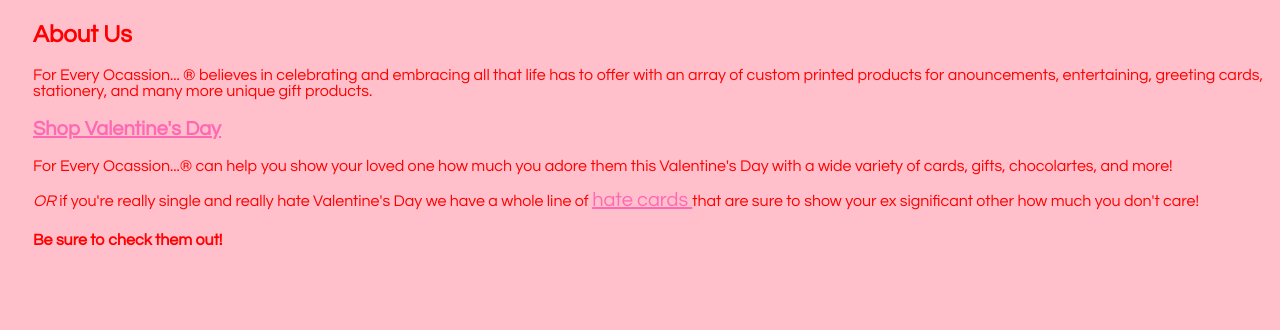
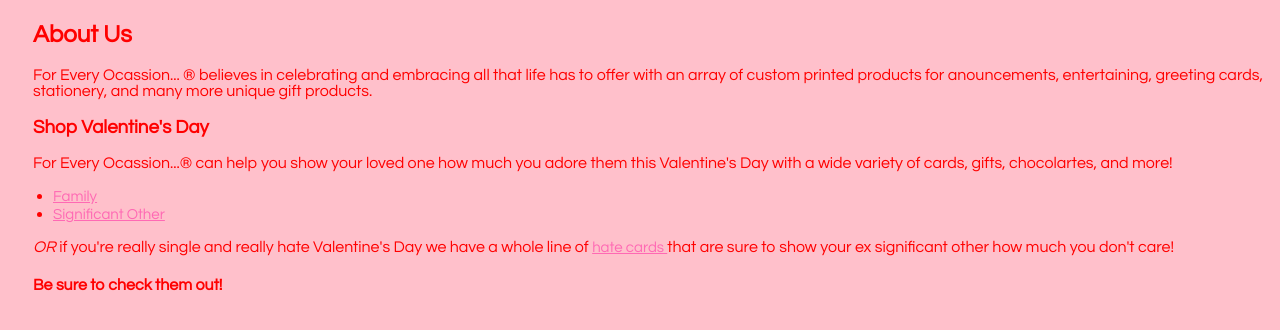
Before and after one commit to Mhutzel/hutzelvalentine, a plain HTML site: page index.html in a window 1280 px wide. Shown: the part 194-524 px from the top of the page. Drawn offline with Linux system fonts and the light colour scheme.

Commit message:
love css

```diff
--- a/index.html
+++ b/index.html
@@ -13,8 +13,13 @@
 <p> For Every Ocassion... &reg; believes in celebrating and embracing all that life has to offer with an array of custom printed products for anouncements, entertaining, greeting cards, stationery, and many more unique gift products. </p>
 
 
-<h3> <a href="./love/lovefamily.html"> Shop Valentine's Day </a> </h3>
+<h3> Shop Valentine's Day </h3>
 <p> For Every Ocassion...&reg; can help you show your loved one how much you adore them this Valentine's Day with a wide variety of cards, gifts, chocolartes, and more! </p>
+<ul>
+<li> <a href="./love/lovefamily.html"> Family </a> </li>
+<li> <a href="./love/loveso.html"> Significant Other </a> </li>
+</ul>
+
 <p> <em> OR </em> if you're really single and really hate Valentine's Day we have a whole line of <a href="./hate/hateso.html"> hate cards </a> that are sure to show your ex significant other how much you don't care! </p>
 <h4> Be sure to check them out! </h4>
 
--- /dev/null
+++ b/love/style1.css
@@ -0,0 +1,33 @@
+body {
+  background-image: url("wallpaper.jpg");
+}
+
+h1 {
+  font-family: "Century Gothic";
+  text-align: center;
+  color: white;
+}
+
+h3 {
+  font-family: "Century Gothic";
+  text-align: center;
+  font-size: 70px;
+  color: white;
+}
+
+h2 {
+  font-family: "Century Gothic";
+  color: white;
+  font-size: 40px;
+  text-align: right;
+  padding-right: 75px;
+}
+
+
+div {
+    width: 300px;
+    padding: 0px;
+    border: 25px solid pink;
+    margin: 100px;
+
+}
--- a/style.css
+++ b/style.css
@@ -39,11 +39,12 @@
 
 a {
   font-family: "Century Gothic";
-  font-size: 20px;
+  font-size: 15px;
   color: hotpink;
 }
 
 h3 {
+  font-family: "Century Gothic";
   padding-left: 25px;
   color: red;
 }
@@ -53,3 +54,8 @@
   color: red;
   padding-left: 25px;
 }
+
+ul {
+  color: red;
+  padding-left: 45px;
+}
```
Also changed, not shown: love/lovefamily.html (+2 -20 lines), love/loveso.html (+6 -1 lines), love/otters.jpg (added).
